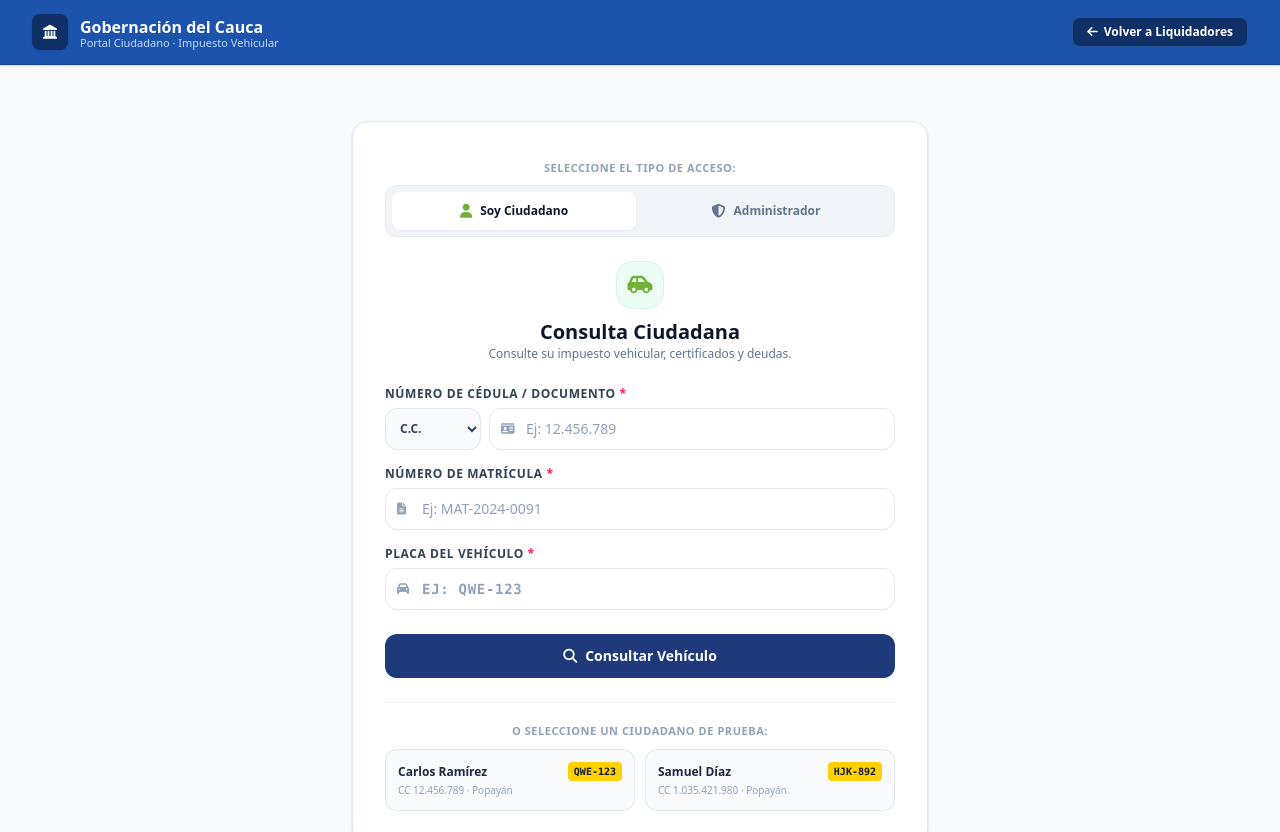
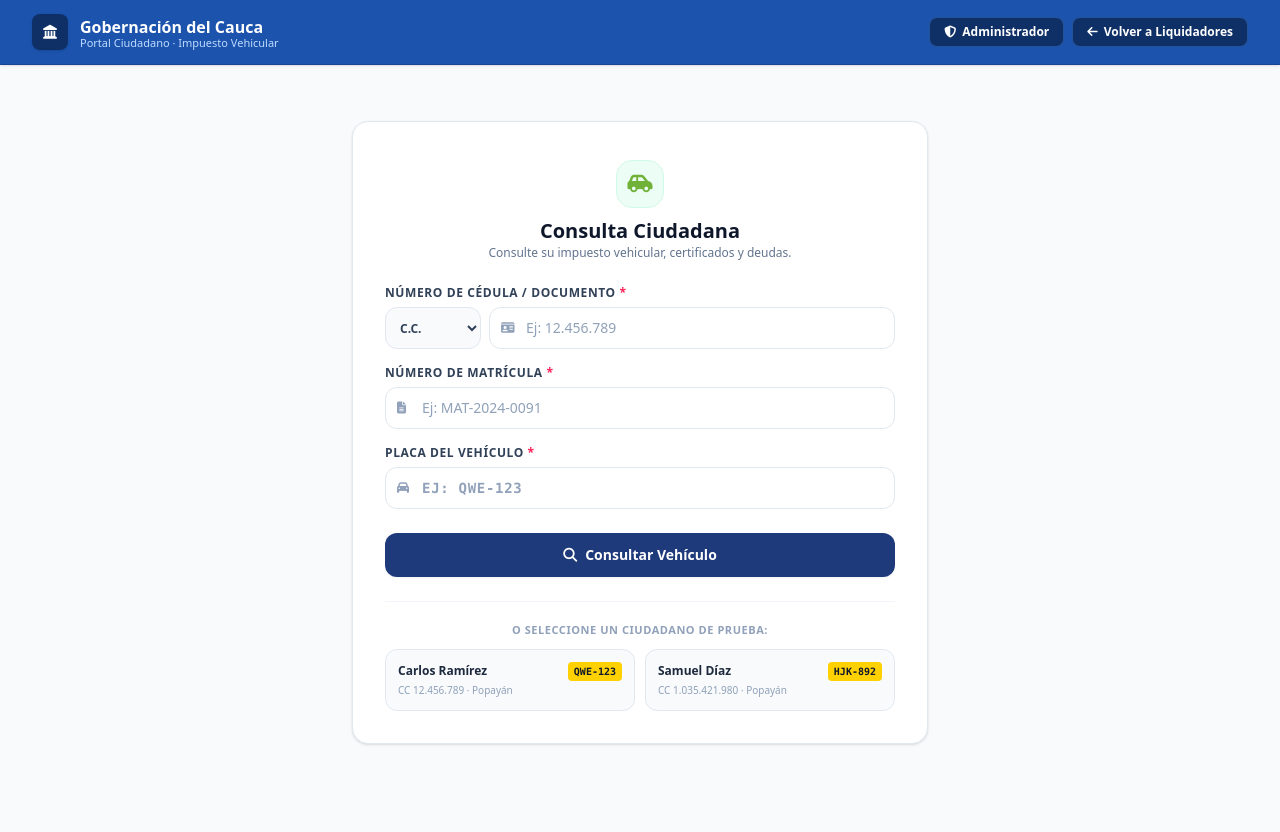
Before and after one commit to GOBERNACIONES2025/GobernacionCauca-Liquidadores-Fronted, an Angular app in the folder GobernacionCaucaIU/: page /portal-ciudadano in a window 1280 px wide. Shown: the top 832 px of the page. Built offline with nearby package versions, Linux system fonts and the light colour scheme.

Commit message:
feat: implement portal-ciudadano page structure and navigation for citizen tax consultation

```diff
--- a/GobernacionCaucaIU/src/app/features/automotores/presentation/pages/portal-ciudadano/portal-ciudadano.html
+++ b/GobernacionCaucaIU/src/app/features/automotores/presentation/pages/portal-ciudadano/portal-ciudadano.html
@@ -99,6 +99,25 @@
               <span>Salir</span>
             </button>
           } @else {
+            @if (tipoUsuario() === 'CIUDADANO') {
+              <button
+                (click)="setTipoUsuario('ADMIN')"
+                class="inline-flex items-center gap-1.5 bg-vehiculos-brand-dark hover:bg-slate-900 border border-blue-400/30 text-white px-3.5 py-1.5 rounded-lg text-xs font-semibold transition cursor-pointer mr-2"
+                title="Acceso Administrador"
+              >
+                <i class="fa-solid fa-shield-halved text-xs"></i>
+                <span class="hidden sm:inline">Administrador</span>
+              </button>
+            } @else {
+              <button
+                (click)="setTipoUsuario('CIUDADANO')"
+                class="inline-flex items-center gap-1.5 bg-vehiculos-brand-dark hover:bg-slate-900 border border-blue-400/30 text-white px-3.5 py-1.5 rounded-lg text-xs font-semibold transition cursor-pointer mr-2"
+                title="Acceso Ciudadano"
+              >
+                <i class="fa-solid fa-user text-xs"></i>
+                <span class="hidden sm:inline">Ciudadano</span>
+              </button>
+            }
             <button
               (click)="salir()"
               class="inline-flex items-center gap-1.5 bg-vehiculos-brand-dark hover:bg-slate-900 border border-blue-400/30 text-white px-3.5 py-1.5 rounded-lg text-xs font-semibold transition cursor-pointer"
@@ -135,46 +154,6 @@
           ></div>
 
           <div class="p-6 sm:p-8">
-
-            <!-- Selector de Tipo de Usuario: Ciudadano vs Administrador -->
-            <div class="mb-6">
-              <span class="text-[11px] font-bold text-slate-400 uppercase tracking-wider block mb-2 text-center">
-                Seleccione el tipo de acceso:
-              </span>
-              <div class="grid grid-cols-2 gap-2 p-1.5 bg-slate-100 rounded-xl border border-slate-200/80">
-
-                <!-- Opción 1: Ciudadano -->
-                <button
-                  type="button"
-                  (click)="setTipoUsuario('CIUDADANO')"
-                  [class.bg-white]="tipoUsuario() === 'CIUDADANO'"
-                  [class.text-slate-900]="tipoUsuario() === 'CIUDADANO'"
-                  [class.shadow-xs]="tipoUsuario() === 'CIUDADANO'"
-                  [class.border-slate-200]="tipoUsuario() === 'CIUDADANO'"
-                  [class.text-slate-500]="tipoUsuario() !== 'CIUDADANO'"
-                  class="flex items-center justify-center gap-2 py-2.5 px-3 rounded-lg text-xs font-bold transition cursor-pointer border border-transparent"
-                >
-                  <i class="fa-solid fa-user text-sm" [class.text-[#70B238]]="tipoUsuario() === 'CIUDADANO'"></i>
-                  <span>Soy Ciudadano</span>
-                </button>
-
-                <!-- Opción 2: Administrador -->
-                <button
-                  type="button"
-                  (click)="setTipoUsuario('ADMIN')"
-                  [class.bg-white]="tipoUsuario() === 'ADMIN'"
-                  [class.text-slate-900]="tipoUsuario() === 'ADMIN'"
-                  [class.shadow-xs]="tipoUsuario() === 'ADMIN'"
-                  [class.border-slate-200]="tipoUsuario() === 'ADMIN'"
-                  [class.text-slate-500]="tipoUsuario() !== 'ADMIN'"
-                  class="flex items-center justify-center gap-2 py-2.5 px-3 rounded-lg text-xs font-bold transition cursor-pointer border border-transparent"
-                >
-                  <i class="fa-solid fa-shield-halved text-sm" [class.text-[#1E3A7B]]="tipoUsuario() === 'ADMIN'"></i>
-                  <span>Administrador</span>
-                </button>
-
-              </div>
-            </div>
 
             <!-- Error Notification Alert -->
             @if (errorMessage()) {
```
